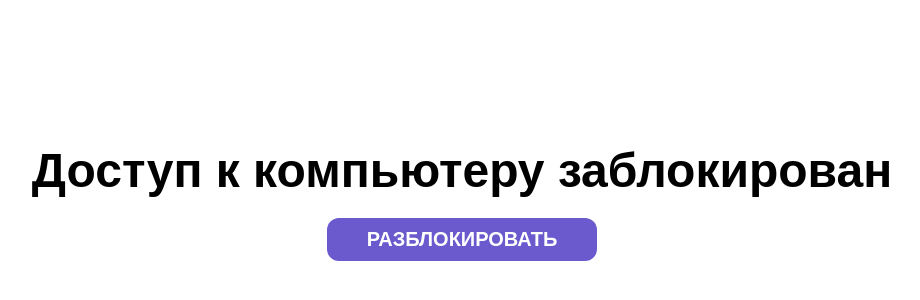
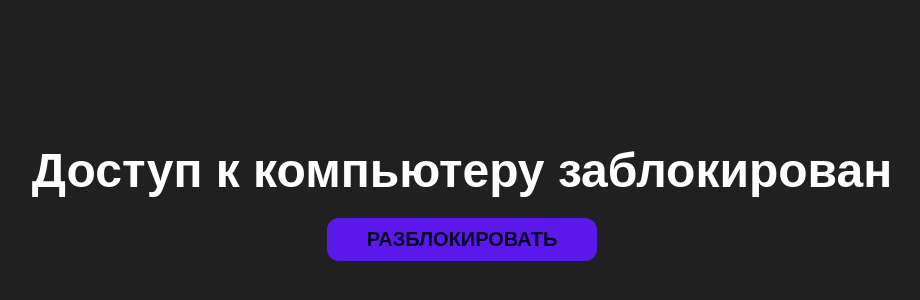
Before and after one commit to Falbue/blockbot, a plain HTML site: page index.html in a window 1280 px wide. Shown: the part 198-498 px from the top of the page, without its empty margins (178-1098 px from the left). Drawn offline with Linux system fonts and the light colour scheme.

Commit message:
изменены стили

```diff
--- a/style.css
+++ b/style.css
@@ -13,22 +13,11 @@
 @media (prefers-color-scheme: light) {
     :root {
         --main-bg-color: white;
-        --main-text-color: black;
-        --bg-input: #E0E0E0;
-        --bg-button: #6A5ACD;
-        --fg-button: #FFFFFF;
-    }
-}
-
-/* Стили для тёмной темы */
-@media (prefers-color-scheme: dark) {
-    :root {
-        --main-bg-color: black;
-        --main-text-color: white;
-        --bg-input: #545454;
-        --bg-button: #5C17EB;
-        --fg-button: #070025;
-    }
+    --main-bg-color: #202020;
+    --main-text-color: white;
+    --bg-input: #545454;
+    --bg-button: #5C17EB;
+    --fg-button: #070025;
 }
 
 
```
